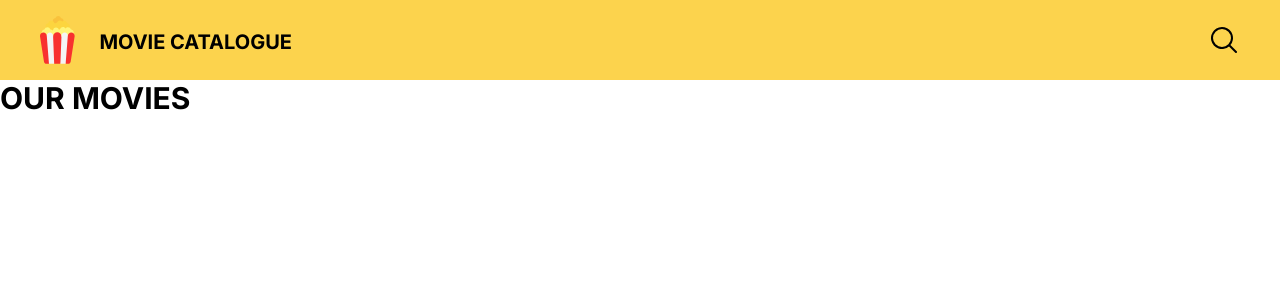
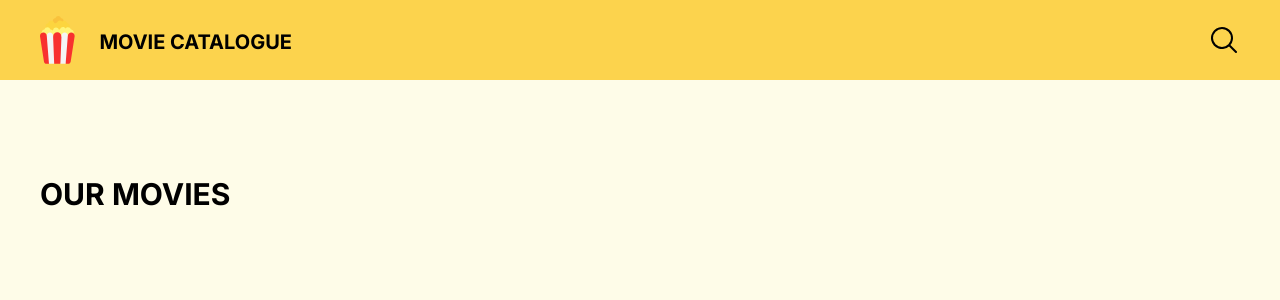
Before and after one commit to steef-o/movie_catalogue, a React (Vite) app: page / in a window 1280 px wide. Shown: the top 300 px of the page. Built offline with nearby package versions, Linux system fonts and the light colour scheme.

Commit message:
Add react-router-dom and layout file

```diff
--- a/package.json
+++ b/package.json
@@ -11,7 +11,8 @@
   "dependencies": {
     "@phosphor-icons/react": "^2.0.10",
     "react": "^18.2.0",
-    "react-dom": "^18.2.0"
+    "react-dom": "^18.2.0",
+    "react-router-dom": "^6.15.0"
   },
   "devDependencies": {
     "@types/react": "^18.2.11",
--- a/src/App.tsx
+++ /dev/null
@@ -1,13 +0,0 @@
-import Header from "./components/Header";
-
-const App = () => (
-  <div className="App ">
-    <Header />
-    <main className={"max-w-[1200px]"}>
-
-      <h1 className="text-3xl font-bold">OUR MOVIES</h1>
-    </main>
-  </div>
-);
-
-export default App;
--- /dev/null
+++ b/src/components/Layout.tsx
@@ -0,0 +1,15 @@
+import React from "react";
+import Header from "./Header";
+
+const Layout = ({children}: { children: React.ReactNode }) => {
+  return (
+    <div className="App bg-yellow-50 h-screen">
+      <Header />
+      <main className={"max-w-[1200px] mx-auto my-24"}>
+        {children}
+      </main>
+    </div>
+  );
+};
+
+export default Layout;
--- a/src/main.tsx
+++ b/src/main.tsx
@@ -1,11 +1,31 @@
 import React from "react";
 import ReactDOM from "react-dom/client";
 
-import App from "./App";
+import Root from "./pages/Root";
 import "./index.css";
+
+import {
+  createBrowserRouter,
+  RouterProvider,
+} from "react-router-dom";
+import Search from "./pages/Search";
+import Layout from "./components/Layout";
+
+const router = createBrowserRouter([
+  {
+    path: "/",
+    element: <Root />,
+  },
+  {
+    path: "/search",
+    element: <Search />,
+  },
+]);
 
 ReactDOM.createRoot(document.getElementById("root")!).render(
   <React.StrictMode>
-    <App />
+    <Layout>
+    <RouterProvider router={router} />
+    </Layout>
   </React.StrictMode>,
 );
--- /dev/null
+++ b/src/pages/Root.tsx
@@ -0,0 +1,7 @@
+import Header from "../components/Header";
+
+const Root = () => (
+      <h1 className="text-3xl font-bold">OUR MOVIES</h1>
+);
+
+export default Root;
--- /dev/null
+++ b/src/pages/Search.tsx
@@ -0,0 +1,11 @@
+import React from "react";
+
+const Search = () => {
+  return (
+    <div>
+      <h1 className="text-3xl font-bold">OUR MOVIES</h1>
+    </div>
+  );
+};
+
+export default Search;
```
Also changed, not shown: 1 other file (tests, documents, lock files or other folders).
